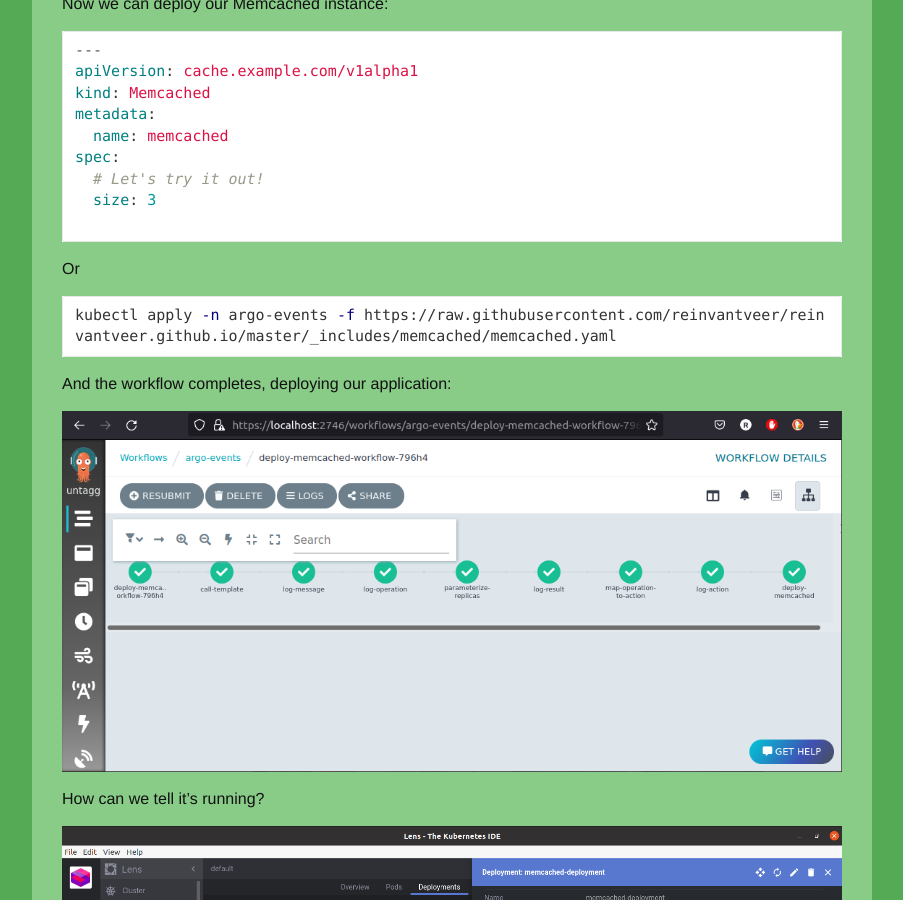
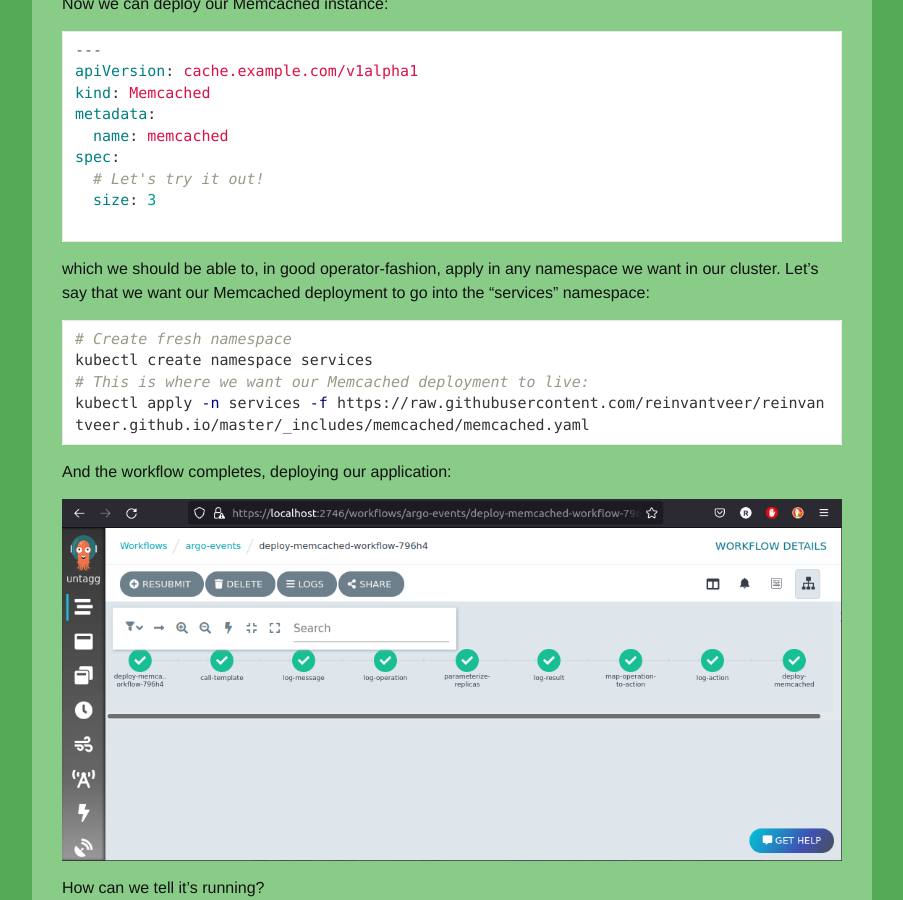
Before and after one commit to reinvantveer/reinvantveer.github.io, a Jekyll site: the page built from _posts/2022-01-29-easier-operator.md, in a window 1280 px wide and 900 px high, scrolled down 18512 px. Shown: the whole window, without its empty margins (188-1091 px from the left). Built offline with Jekyll 4.4.1, drawn with Linux system fonts in a browser that asks for light colours; comment, search, counter and statistics services are not loaded.

Commit message:
deploy in "services" namespace!
Signed-off-by: reinvantveer <rein@vantveer.me>

````diff
--- a/_posts/2022-01-29-easier-operator.md
+++ b/_posts/2022-01-29-easier-operator.md
@@ -355,10 +355,14 @@
 {% include memcached/memcached.yaml %}
 ```
 
-Or
+which we should be able to, in good operator-fashion, apply in any namespace we want in our cluster. Let's say that we
+want our Memcached deployment to go into the "services" namespace:
 
 ```shell
-kubectl apply -n argo-events -f https://raw.githubusercontent.com/reinvantveer/reinvantveer.github.io/master/_includes/memcached/memcached.yaml
+# Create fresh namespace
+kubectl create namespace services
+# This is where we want our Memcached deployment to live:
+kubectl apply -n services -f https://raw.githubusercontent.com/reinvantveer/reinvantveer.github.io/master/_includes/memcached/memcached.yaml
 ```
 
 And the workflow completes, deploying our application:
````
Also changed, not shown: .github/workflows/argo-events-memcached-operator-test.yaml.
